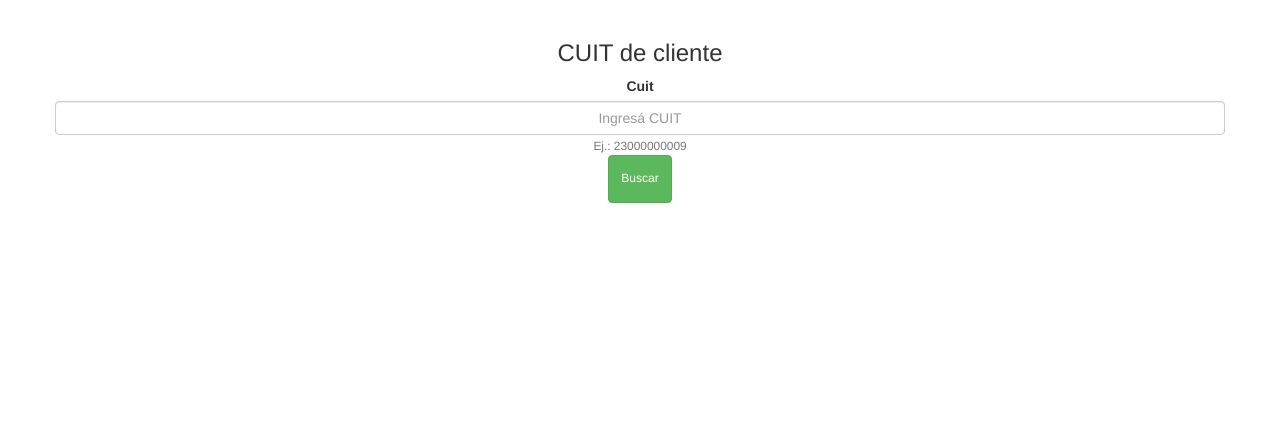
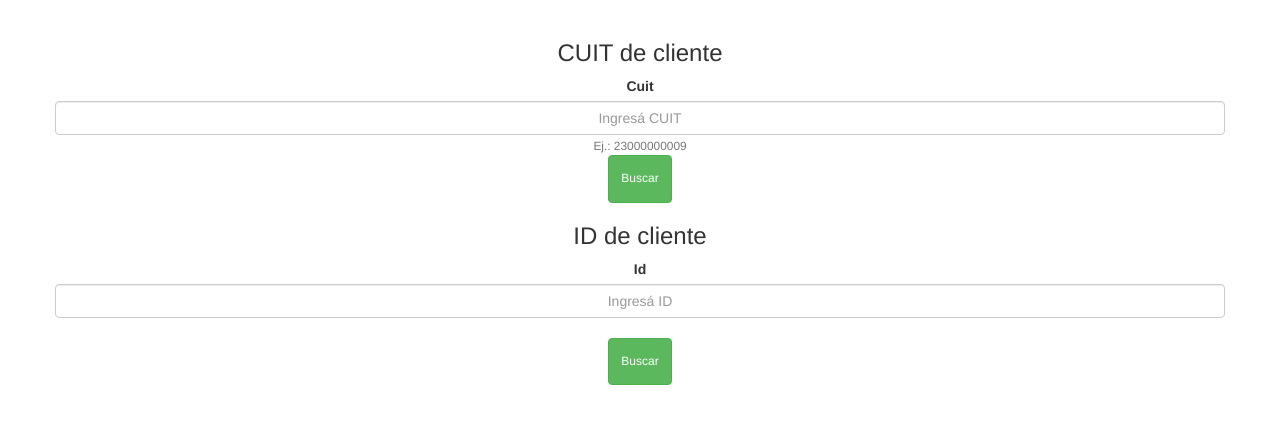
Before and after one commit to Luisarg03/flask_cuits_administracion, a Flask app: page / in a window 1280 px wide. Shown: the part 74-498 px from the top of the page. Run offline with Flask 2, Linux system fonts and the light colour scheme; some libraries are stand-ins or nearby versions.

Commit message:
Add search ID

```diff
--- a/src/app/forms.py
+++ b/src/app/forms.py
@@ -9,9 +9,9 @@ from .models import User
 # Mi clase debe heredar de Form
 class LoginForm(Form):
     # Mis campos, deben resivir sus label si o si
-    cuit = StringField('Cuit', [
-        validators.InputRequired(message='Debes ingresar un CUIT')
-    ])
+    cuit = StringField('Cuit')
+
+    id = StringField('Id')
 
 class RegisterForm(Form):
     user = StringField(
--- a/src/app/templates/index.html
+++ b/src/app/templates/index.html
@@ -43,6 +43,30 @@
                     </div>
                 </div>
 
+                <div class="container mt-4">
+                    <div class="row">
+                        <div class="col">
+                            <h3>ID de cliente</h3>
+
+                            <form method="POST">
+                                <input type='hidden' name='csrf_token'
+                                value="{{csrf_token()}}">
+
+                                <div>
+                                    <div class="col-8 mx-auto">
+                                        {{ render_field(form.id, required=False, class='form-control text-center', placeholder='Ingresá ID') }}
+                                    </div>
+
+                                </div>
+
+                                <br>
+                                <button type="submit" class="btn btn-success mx-auto">
+                                <h6>Buscar</h6>
+                                </button>
+                            </form>
+                        </div>
+                    </div>
+                </div>
             </div>
 
         </div>
--- a/src/app/views.py
+++ b/src/app/views.py
@@ -30,11 +30,18 @@ def index():
 
     if request.method == 'POST' and form.validate():
         user = User.get_cuit(form.cuit.data)
+        id = User.get_by_id(form.id.data)
 
         if user:
             login_user(user)
             flash('Usuario encontrado')
             return redirect(url_for('.get_cuit_info'))
+
+        elif id:
+            login_user(id)
+            flash('Usuario encontrado')
+            return redirect(url_for('.get_cuit_info'))
+
         else:
             flash('CUIT no encontrado', 'error')
 
```
